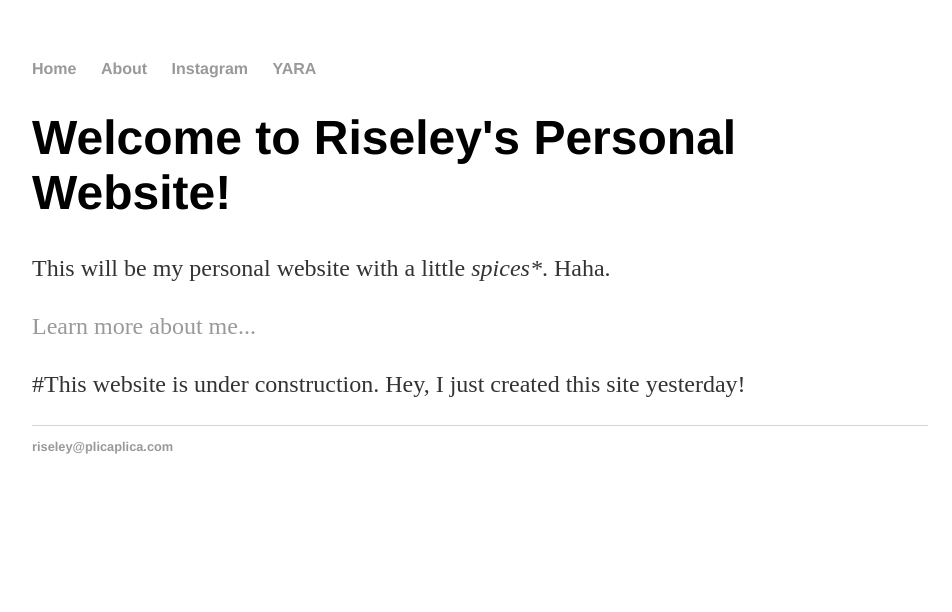
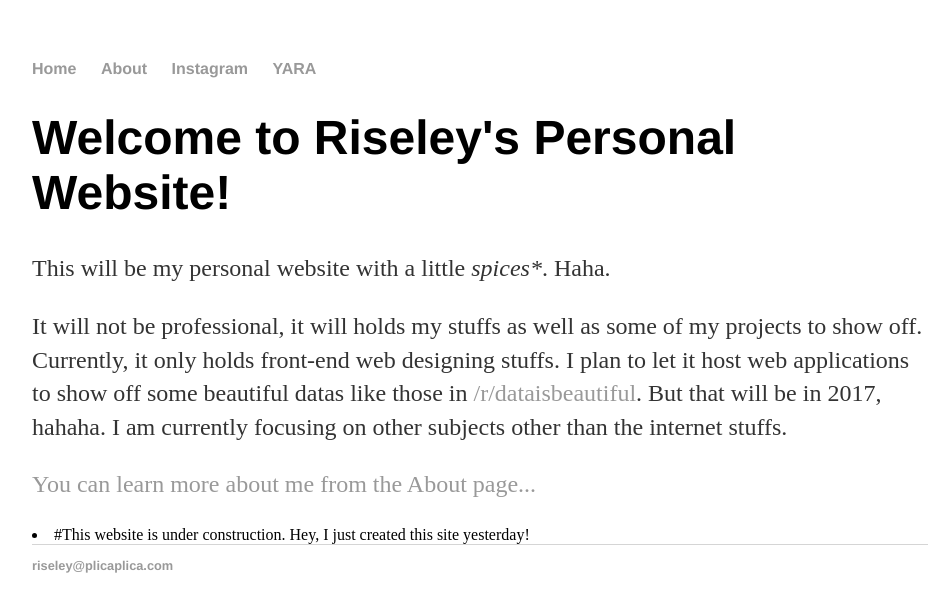
Before and after one commit to Eraol/riseley.github.io, a Jekyll site: the page built from index.html, in a window 1280 px wide. Shown: the top 612 px of the page, without its empty margins (160-1112 px from the left). Built offline with Jekyll 4.4.1, drawn with Linux system fonts in a browser that asks for light colours.

Commit message:
Update and add some information

```diff
--- a/index.html
+++ b/index.html
@@ -5,6 +5,7 @@ title: Riseley's Personal Website (Woohoo!)
 <div class="blurb">
 	<h1>Welcome to Riseley's Personal Website!</h1>
 	<p>This will be my personal website with a little <em> spices*</em>. Haha.</p>
-	<p><a href="/about">Learn more about me...</a></p>
-	<p>#This website is under construction. Hey, I just created this site yesterday!</p>
+	<p>It will not be professional, it will holds my stuffs as well as some of my projects to show off. Currently, it only holds front-end web designing stuffs. I plan to let it host web applications to show off some beautiful datas like those in <a href="www.reddit.com/r/dataisbeautiful">/r/dataisbeautiful</a>. But that will be in 2017, hahaha. I am currently focusing on other subjects other than the internet stuffs.</p>
+	<p><a href="/about">You can learn more about me from the About page...</a></p>
+	<li>#This website is under construction. Hey, I just created this site yesterday!</li>
 </div><!-- /.blurb -->
```
